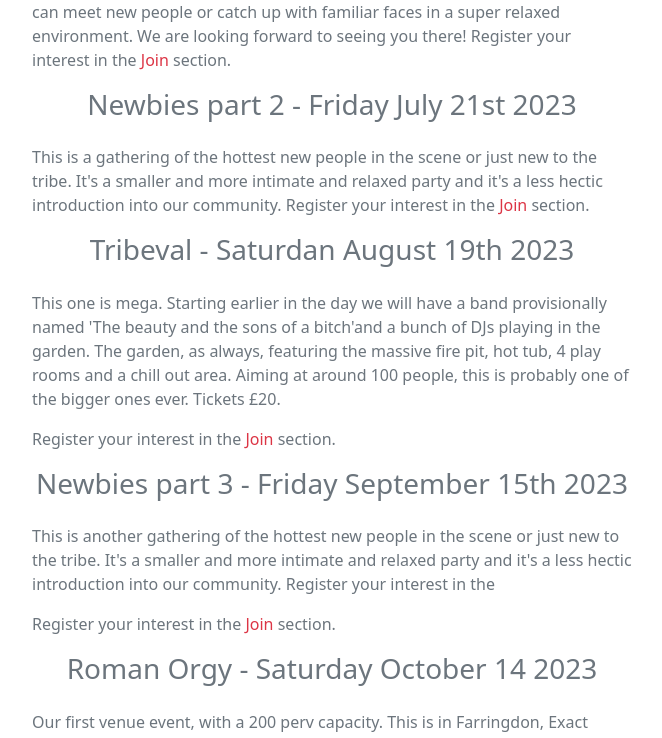
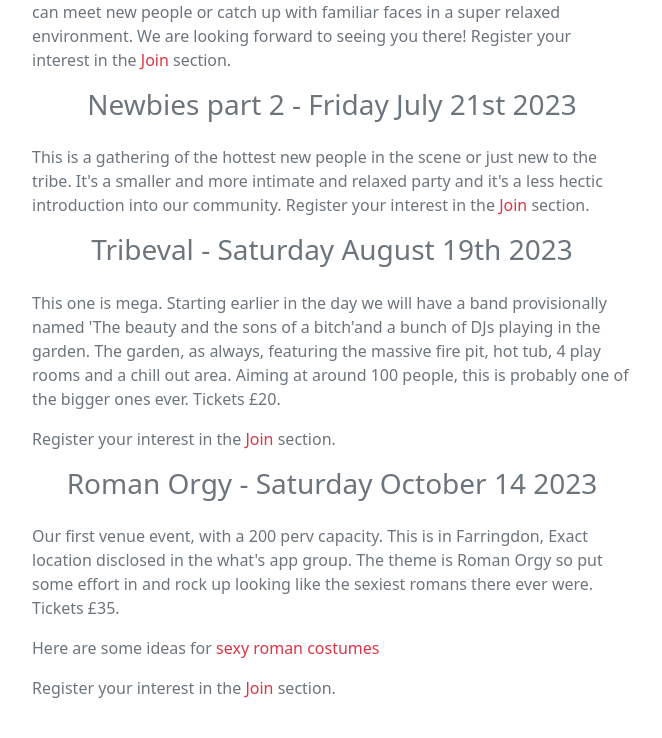
Before and after one commit to dantrovato/the-tribe-react18, a React (Vite) app: page /events in a window 1280 px wide. Shown: the part 592-1330 px from the top of the page, without its empty margins (308-970 px from the left). Built offline with nearby package versions, Linux system fonts and the light colour scheme.

Commit message:
Remove september newbies party

```diff
--- a/src/components/Events.tsx
+++ b/src/components/Events.tsx
@@ -42,7 +42,7 @@ const Events = () => {
 
       <div>
         <h3 className="text-center text-muted mb-4">
-          Tribeval - Saturdan August 19th 2023{" "}
+          Tribeval - Saturday August 19th 2023{" "}
         </h3>
         <p
           className=" text-muted mb-3"
@@ -54,30 +54,6 @@ const Events = () => {
           massive fire pit, hot tub, 4 play rooms and a chill out area. Aiming
           at around 100 people, this is probably one of the bigger ones ever.
           Tickets £20.{" "}
-        </p>
-
-        <p
-          className="text-muted mb-3"
-          style={{ maxWidth: "600px", margin: "auto" }}
-        >
-          Register your interest in the{" "}
-          <Link className="navbar-brand text-danger" to="/join">
-            Join
-          </Link>{" "}
-          section.
-        </p>
-
-        <h3 className="text-center text-muted mb-4">
-          Newbies part 3 - Friday September 15th 2023{" "}
-        </h3>
-        <p
-          className=" text-muted mb-3"
-          style={{ maxWidth: "600px", margin: "auto" }}
-        >
-          This is another gathering of the hottest new people in the scene or
-          just new to the tribe. It's a smaller and more intimate and relaxed
-          party and it's a less hectic introduction into our community. Register
-          your interest in the{" "}
         </p>
 
         <p
```
